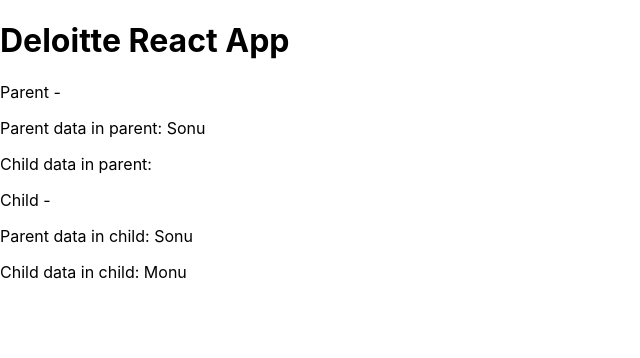
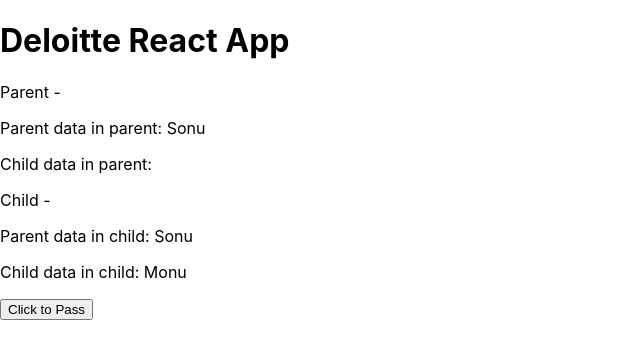
Before and after one commit to vamandeshmukh/deloitte-mar6-app, a React (Create React App) app: page / in a window 1280 px wide. Shown: the top 358 px of the page, without its empty margins (0-640 px from the left). Built offline with nearby package versions, Linux system fonts and the light colour scheme.

Commit message:
react-js

```diff
--- a/src/components/Child.js
+++ b/src/components/Child.js
@@ -4,11 +4,18 @@
     const parentDataInChild = props.passData;
     const childDataInChild = 'Monu';
 
+    const passDataToParent = () => {
+        console.log('passDataToParent');
+        props.passFun(childDataInChild);
+    };
+
+
     return (
         <div>
             <p>Child -</p>
             <p>Parent data in child: {parentDataInChild}</p>
             <p>Child data in child: {childDataInChild}</p>
+            <button onClick={passDataToParent}>Click to Pass</button>
         </div>
     );
 
--- a/src/components/Parent.js
+++ b/src/components/Parent.js
@@ -1,17 +1,24 @@
+import { useState } from "react";
 import Child from "./Child";
 
 const Parent = () => {
 
     const parentDataInParent = 'Sonu';
-    let childDataInparent = '';
+    const [childDataInParent, setChildDataInParent] = useState('');
+
+    const getDataFromChild = (arg) => {
+        console.log(arg);
+        console.log('getDataFromChild');
+        setChildDataInParent(arg);
+    };
+
 
     return (
         <div>
             <p>Parent -</p>
             <p>Parent data in parent: {parentDataInParent}</p>
-            <p>Child data in parent: {childDataInparent}</p>
-
-            <Child passData={parentDataInParent} />
+            <p>Child data in parent: {childDataInParent}</p>
+            <Child passData={parentDataInParent} passFun={getDataFromChild} />
         </div>
     );
 };
```
